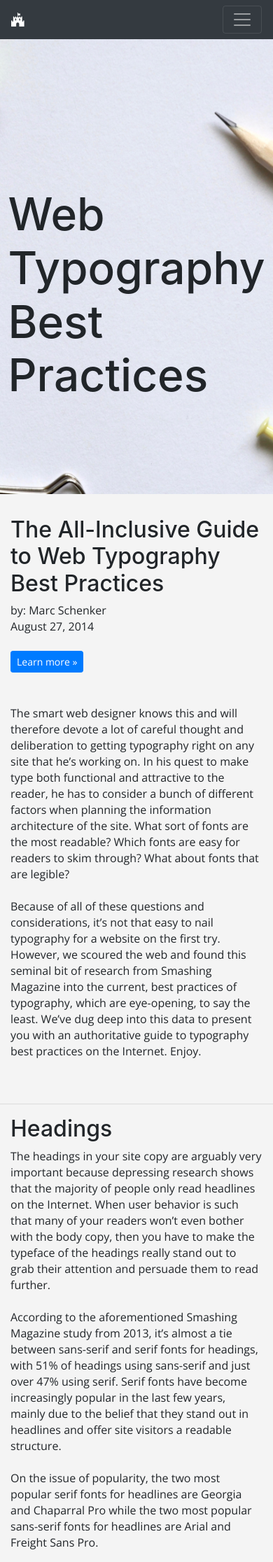
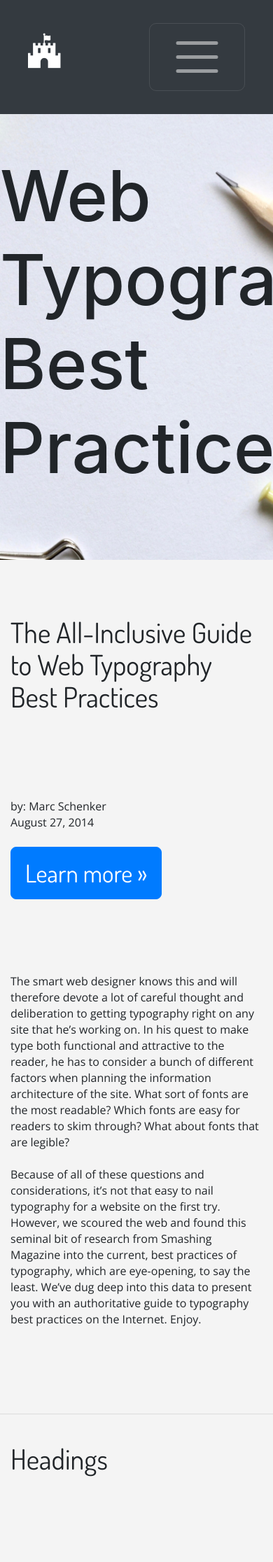
Before and after one commit to gabzillah/UML2018, a PHP site: page / in a window 390 px wide; the page is wider, and only the part inside the window is pictured. Shown: the top 2232 px of that part at 70% size. Run offline with PHP 8.4, Linux system fonts and the light colour scheme.

```diff
--- a/webdev/Week2_Article_Jameson/css/main.css
+++ b/webdev/Week2_Article_Jameson/css/main.css
@@ -2,14 +2,17 @@
 @import url('https://fonts.googleapis.com/css?family=Dosis');
 @import url('https://fonts.googleapis.com/css?family=Open+Sans');
 
-html,h2,h3,h4,h5,h6,a,{
+
+html,h2,h3,h4,h5,h6,a{
     font-family: 'Dosis', sans-serif;
     font-weight: 400;
     line-height: 46px;
     font-size: 40px;
     padding-bottom: 100px;
     margin: 0 0 23px 0;
+
 }
+
 
 p,li {
   font-family: 'Open Sans', sans-serif;
@@ -29,15 +32,22 @@ body{
 }
 
 
-.description{
-  font-size: 200%;
+/* .description{ */
+  /* font-size: 200%;
   position: absolute;
   display: inline-block;
   left: 50%;
   top: 50%;
   -webkit-transform: translate(-50%, -50%);
   transform: translate(-50%, -50%);
-}
+  word-wrap: break-word;
+    -webkit-hyphens: auto;
+    -moz-hyphens: auto;
+    -ms-hyphens: auto;
+    -o-hyphens: auto;
+    hyphens: auto;
+
+} */
 
 #background-img{
   background-size:cover;
--- a/webdev/Week2_Article_Jameson/index.html
+++ b/webdev/Week2_Article_Jameson/index.html
@@ -25,9 +25,9 @@
     </nav>
 
     <div class="jumbotron jumbotron-fluid" id="background-img">
-      <div class="description">
-      <h1 class="description">Web Typography <br> Best Practices</h1>
-      </div
+
+      <h1 class="description">Web Typography Best Practices</h1>
+
       <div class="container">
       </div>
     </div>
```
Also changed, not shown: 3 other files.
